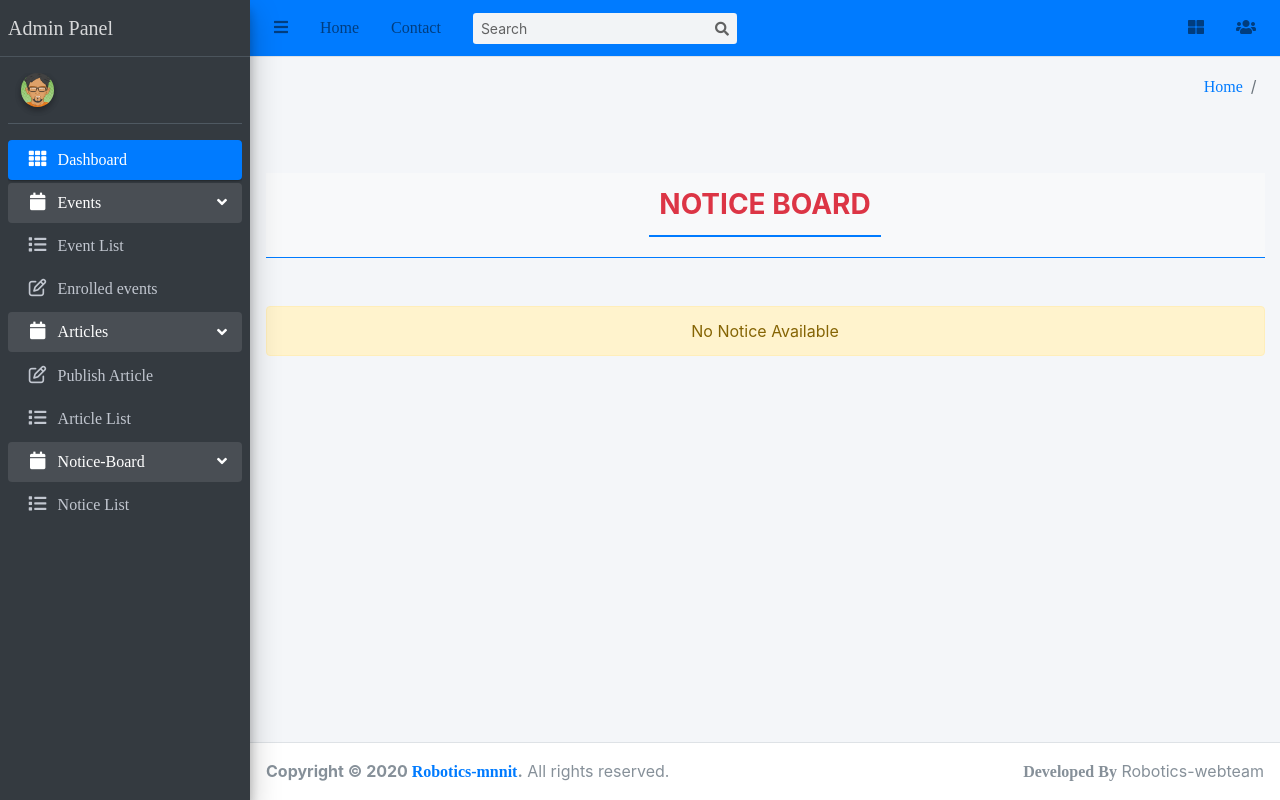
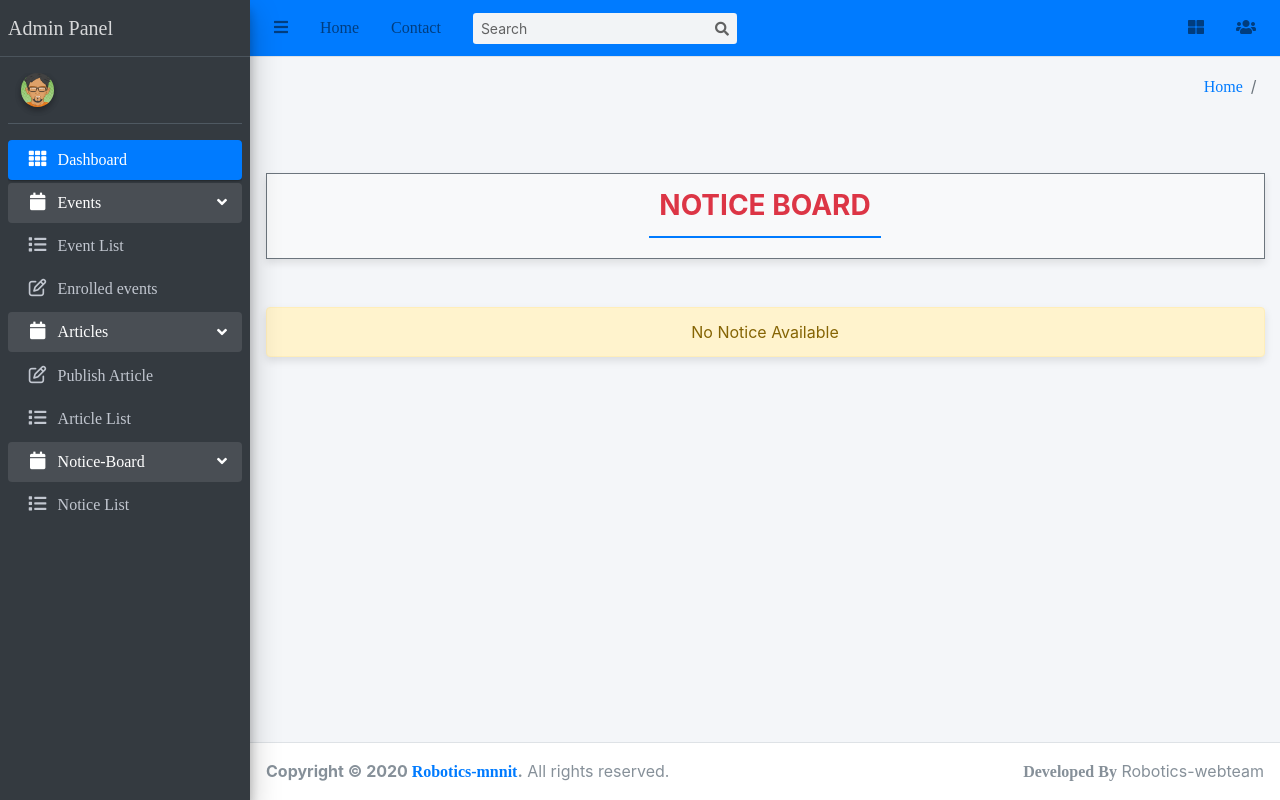
Before and after one commit to Avtech04/robotics, a Django app: template noticeBoard/templates/noticeBoard/adminNotice.html in a window 1280 px wide. Run offline with Django 3.2, Linux system fonts and the light colour scheme; the template is opened without the code that fills it, so the values that code supplies are empty; some libraries are stand-ins or nearby versions.

Commit message:
some small fixes of design

```diff
--- a/noticeBoard/templates/noticeBoard/adminNotice.html
+++ b/noticeBoard/templates/noticeBoard/adminNotice.html
@@ -8,11 +8,13 @@
     transition: transform 0.3s;
     background-color: #f8f9fa;
     /* Highlighted: Added background color for solid container */
+    border: 1px solid #ced4da; /* Added border */
+    box-shadow: 0 4px 8px rgba(0, 0, 0, 0.1); /* Added box shadow */
   }
 
   .container:hover {
     transform: translateY(-5px);
-    box-shadow: 0 4px 8px rgba(0, 0, 0, 0.1);
+    box-shadow: 0 8px 16px rgba(0, 0, 0, 0.2); /* Increased box shadow */
   }
 
   .text-danger {
@@ -81,7 +83,7 @@
 {% endblock styles %}
 
 {% block content %}
-<div class="container mt-5 border-bottom border-primary">
+<div class="container mt-5 border-bottom border-secondary">
   <div class="row justify-content-md-center">
     <div class="col-md-auto text-danger">
       NOTICE BOARD
```
Also changed, not shown: db.sqlite3.
